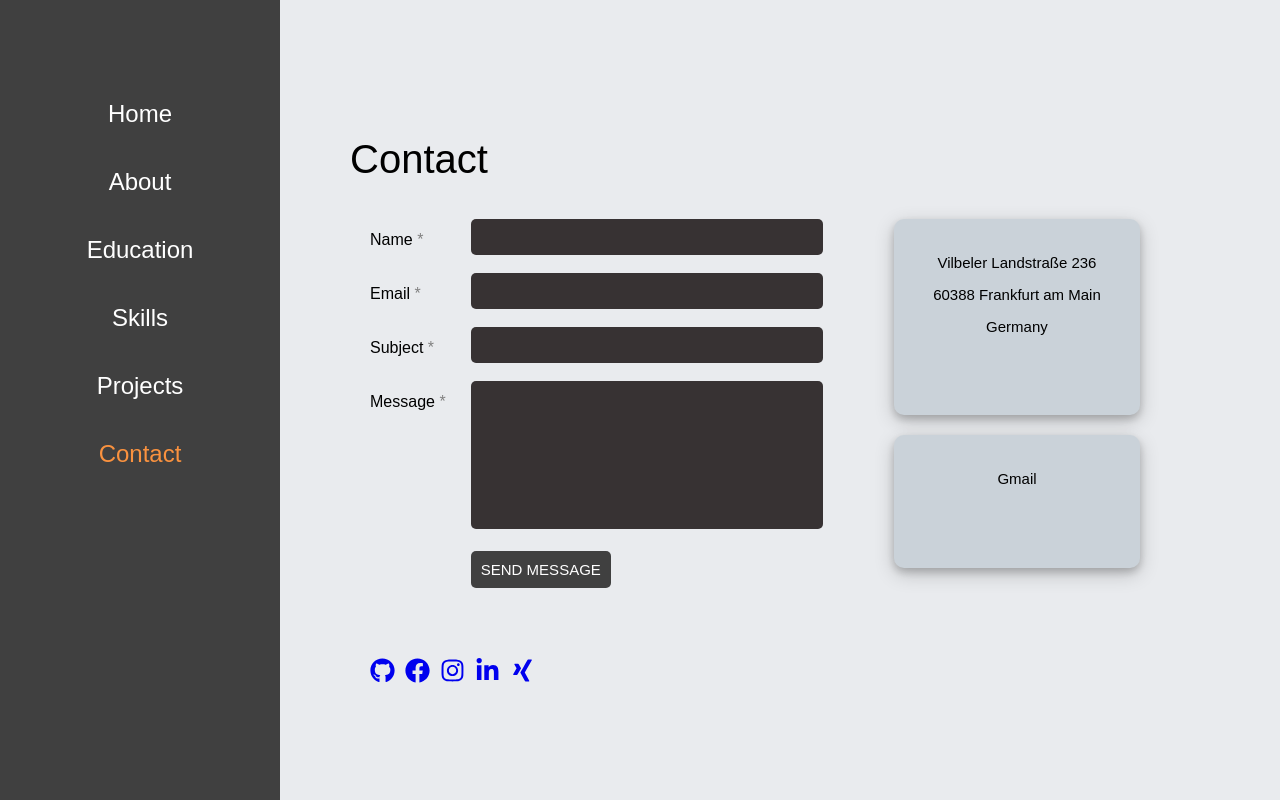
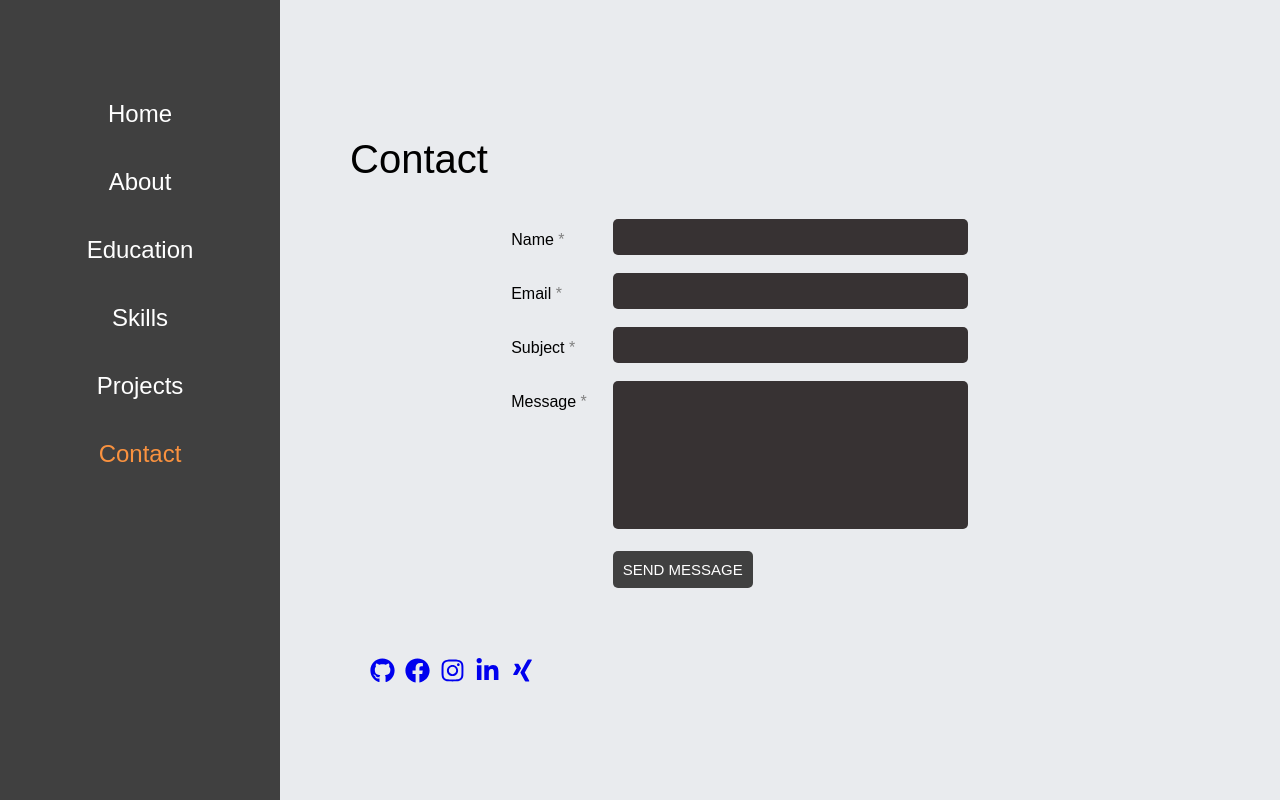
Before and after one commit to KamalByanjankar/PortfolioWebsite, a React (Create React App) app: page /contact in a window 1280 px wide. Built offline with nearby package versions, Linux system fonts and the light colour scheme.

Commit message:
removed details in contact

```diff
--- a/src/components/Contact/Contact.jsx
+++ b/src/components/Contact/Contact.jsx
@@ -2,21 +2,21 @@ import React, { useState } from "react";
 import Social from "../Social/Social";
 import "./Contact.css"
 
-const contact = [
-  {
-    title: "Vilbeler Landstraße 236",
-    subtitle: "60388 Frankfurt am Main",
-    country: "Germany",
-    link:
-      "https://www.google.com/maps/place/Vilbeler+Landstra%C3%9Fe+236,+60388+Frankfurt+am+Main/@50.1559662,8.7453167,517m/data=!3m1!1e3!4m5!3m4!1s0x47bd0fa4dbe6528b:0x30e4504747adcc45!8m2!3d50.1560943!4d8.746844",
-  },
-  {
-    title: "Gmail",
-    subtitle: "",
-    country: "",
-    link: "mailto:kamalbyanjankar@gmail.com",
-  },
-]
+// const contact = [
+//   {
+//     title: "Vilbeler Landstraße 236",
+//     subtitle: "60388 Frankfurt am Main",
+//     country: "Germany",
+//     link:
+//       "https://www.google.com/maps/place/Vilbeler+Landstra%C3%9Fe+236,+60388+Frankfurt+am+Main/@50.1559662,8.7453167,517m/data=!3m1!1e3!4m5!3m4!1s0x47bd0fa4dbe6528b:0x30e4504747adcc45!8m2!3d50.1560943!4d8.746844",
+//   },
+//   {
+//     title: "Gmail",
+//     subtitle: "",
+//     country: "",
+//     link: "mailto:kamalbyanjankar@gmail.com",
+//   },
+// ]
 
 const contactEmail = "kamalbyanjankar@gmail.com"
 
@@ -115,7 +115,7 @@ const Contact = () => {
           </form>
         </div>
 
-        <div className="contact__info">
+        {/* <div className="contact__info">
           {contact.map((item) => {
             return (
               <li key={item.title}>
@@ -134,7 +134,7 @@ const Contact = () => {
               </li>
             );
           })}
-        </div>
+        </div> */}
       </div>
       <Social />
     </div>
--- a/src/containers/App.js
+++ b/src/containers/App.js
@@ -9,7 +9,6 @@ import Projects from "../components/Projects/Projects";
 import Contact from "../components/Contact/Contact";
 // import CustomChatbot from "../components/Chatbot/CustomChatbot";
 import OnClickHandler from "../contents/OnClickHandler";
-import NavigationItem from "../components/Navbar/NavigationItem";
 
 
 function App() {
```
